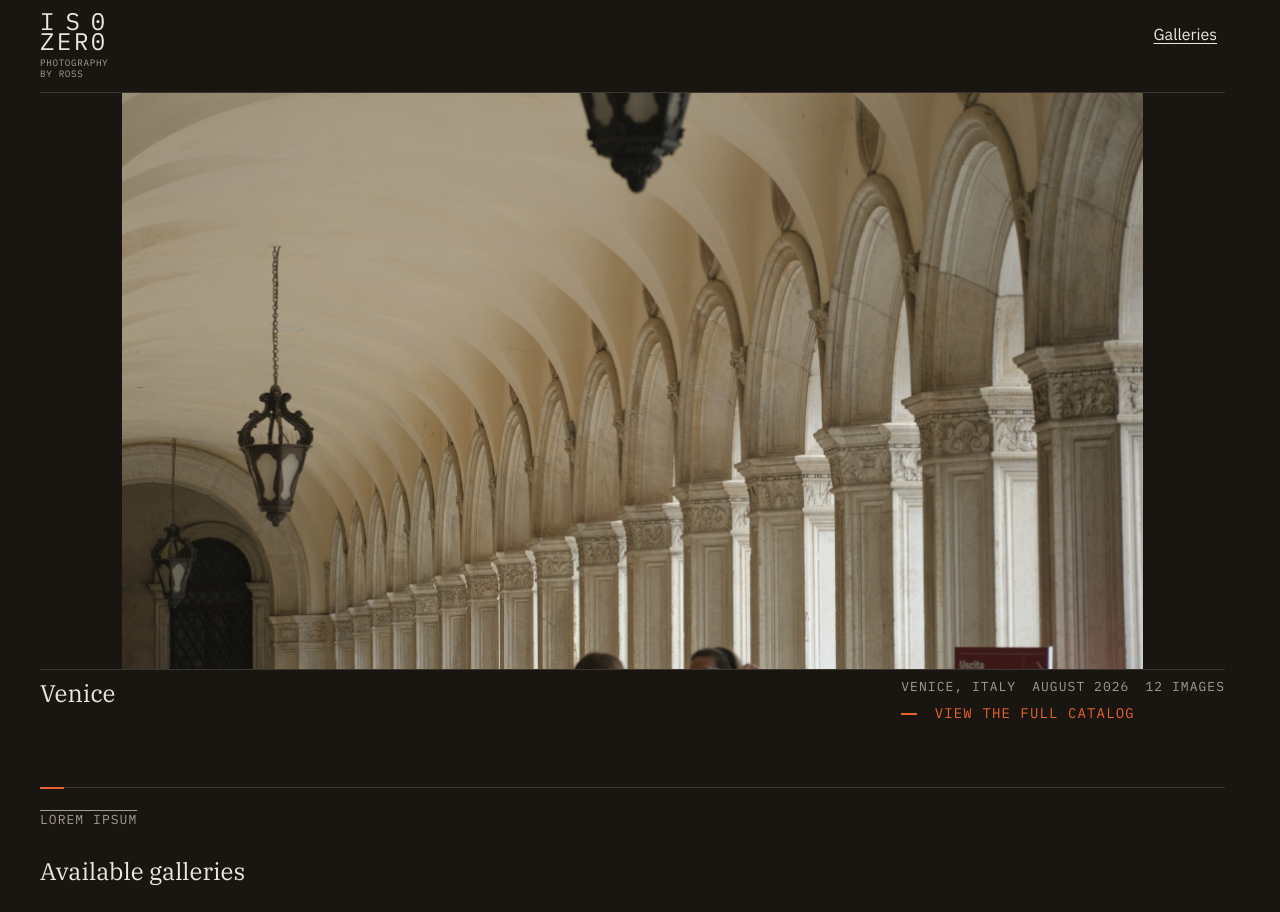
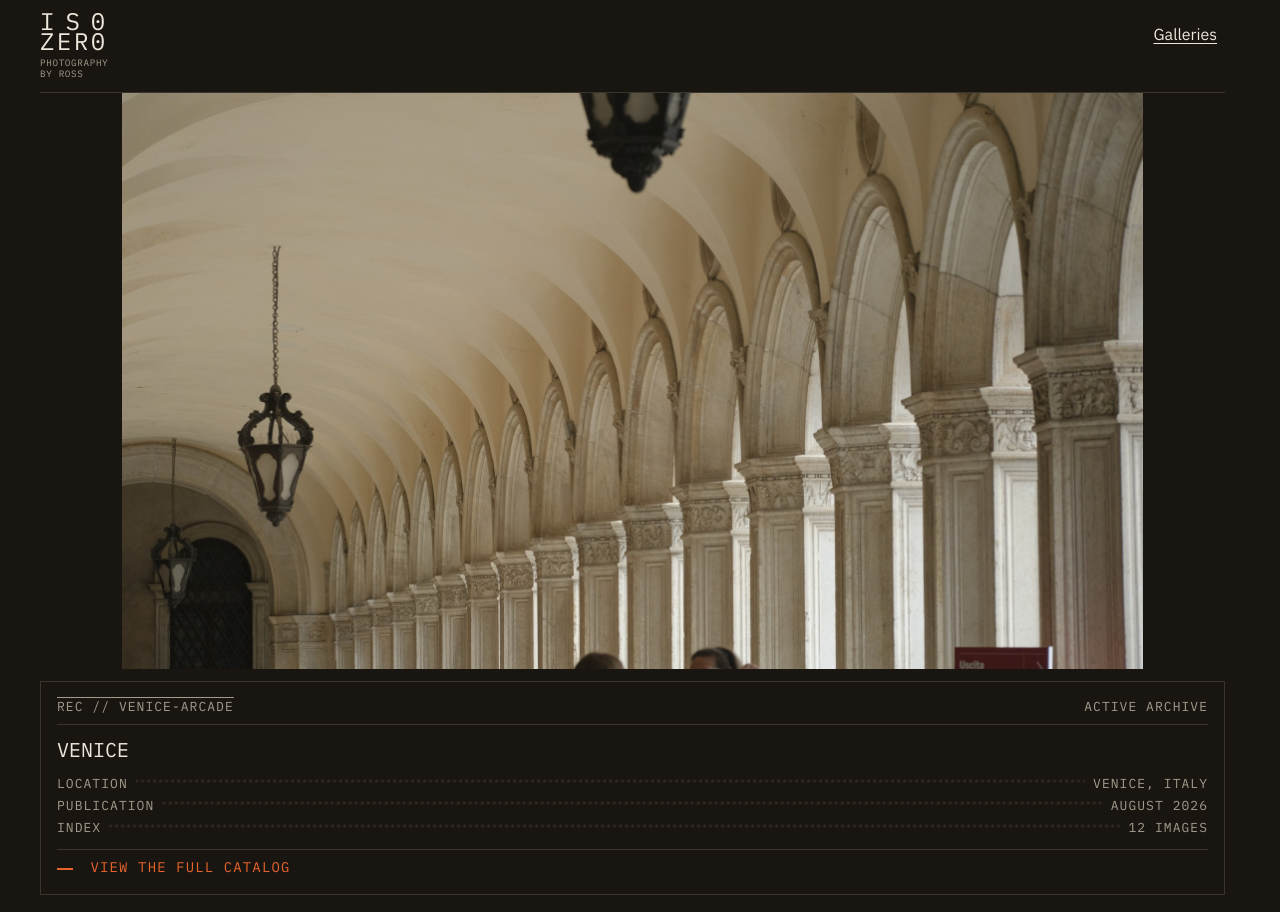
Before and after one commit to rsstdd/iso-zero, an Astro site: page / in a window 1280 px wide. Shown: the top 912 px of the page. Built offline with nearby package versions, Linux system fonts and the light colour scheme; Astro itself is replaced by a stand-in of ours; grey boxes are pictures that could not be loaded.

Commit message:
create new dataplate styles

```diff
--- a/src/components/DataPlate.astro
+++ b/src/components/DataPlate.astro
@@ -1,11 +1,29 @@
 ---
+interface SpecItem {
+  readonly label: string;
+  readonly value: string;
+}
+
 interface Props {
   readonly as?: "div" | "figcaption" | "footer";
   readonly labelledBy?: string;
+  readonly id?: string;
+  readonly status?: string;
+  readonly title?: string;
+  readonly specs?: readonly SpecItem[];
   readonly class?: string;
 }
 
-const { as = "div", labelledBy, class: className }: Props = Astro.props;
+const {
+  as = "div",
+  labelledBy,
+  id,
+  status,
+  title,
+  specs = [],
+  class: className,
+}: Props = Astro.props;
+
 const supportedElements = new Set(["div", "figcaption", "footer"]);
 
 if (!supportedElements.has(as)) {
@@ -13,11 +31,115 @@ if (!supportedElements.has(as)) {
 }
 
 const Component = as;
+const hasHeader = id || status;
+const hasBody = title || specs.length > 0;
 ---
 
 <Component
   class:list={["data-plate", className]}
   aria-labelledby={labelledBy || undefined}
 >
-  <slot />
+  {
+    hasHeader && (
+      <div class="plate-header">
+        {id && <span class="plate-id overline">{id}</span>}
+        {status && <span class="plate-status mono">{status}</span>}
+      </div>
+    )
+  }
+
+  {
+    hasBody ? (
+      <div class="plate-body">
+        {title && <h3 class="h3 plate-title">{title}</h3>}
+        {specs.length > 0 && (
+          <dl class="plate-specs">
+            {specs.map((spec) => (
+              <div class="spec-row">
+                <dt class="font-mono">{spec.label}</dt>
+                <span class="spec-dots font-mono" aria-hidden="true" />
+                <dd class="font-mono">{spec.value}</dd>
+              </div>
+            ))}
+          </dl>
+        )}
+        <slot />
+      </div>
+    ) : (
+      <slot />
+    )
+  }
 </Component>
+
+<style>
+  .data-plate {
+    display: flex;
+    flex-direction: column;
+    gap: var(--space-3);
+    padding: var(--space-4);
+    border: 1px solid var(--border-c);
+    border-radius: 0;
+    background: transparent;
+    font-family: var(--font-mono);
+  }
+
+  .plate-header {
+    display: flex;
+    justify-content: space-between;
+    align-items: center;
+    font-size: var(--text-overline);
+    letter-spacing: var(--tracking-overline);
+    color: var(--text-muted);
+    border-bottom: 1px solid var(--border-c);
+    padding-bottom: var(--space-2);
+  }
+
+  .plate-body {
+    display: flex;
+    flex-direction: column;
+    gap: var(--space-3);
+  }
+
+  .plate-title {
+    font-family: var(--font-mono);
+    font-size: var(--text-h3);
+    font-weight: 600;
+    text-transform: uppercase;
+    color: var(--text);
+    margin: 0;
+  }
+
+  .plate-specs {
+    display: flex;
+    flex-direction: column;
+    gap: var(--space-1);
+    margin: 0;
+  }
+
+  .spec-row {
+    display: flex;
+    align-baseline: baseline;
+    gap: var(--space-2);
+  }
+
+  .spec-row dt {
+    flex-shrink: 0;
+  }
+
+  .spec-row dd {
+    margin: 0;
+    flex-shrink: 0;
+  }
+
+  .spec-dots {
+    display: block;
+    flex-grow: 1;
+    min-width: 1rem;
+    height: 1em;
+    background-image: radial-gradient(var(--border-c) 35%, transparent 40%);
+    background-size: 6px 6px;
+    background-repeat: repeat-x;
+    background-position: center;
+    opacity: 0.6;
+  }
+</style>
--- a/src/components/FeaturedGallery.astro
+++ b/src/components/FeaturedGallery.astro
@@ -122,21 +122,29 @@ const href = `/galleries/${slug}/`;
       fetchpriority="high"
       decoding="async"
     />
-    <DataPlate as="figcaption" class="featured-gallery__plate">
-      <h2 id="featured-title" class="h2 featured-gallery__title">
-        {title}
-      </h2>
+    <DataPlate
+      as="figcaption"
+      class="featured-gallery__plate"
+      id={`REC // ${gallery.hero.id.toUpperCase()}`}
+      status="ACTIVE ARCHIVE"
+      title={title}
+      specs={[
+        { label: "LOCATION", value: location },
+        { label: "PUBLICATION", value: publication },
+        { label: "INDEX", value: imageCount },
+      ]}
+    >
       <span id="featured-image-description" class="visually-hidden">
         {alt}
       </span>
-      <span id="featured-meta" class="featured-gallery__meta mono">
-        <span>{location}</span>
-        <time datetime={publicationDateTime}>{publication}</time>
-        <span>{imageCount}</span>
-      </span>
-      <span id="featured-action" class="standalone">
-        View the full catalog
-      </span>
+      <time datetime={publicationDateTime} class="visually-hidden">
+        {publication}
+      </time>
+      <div class="plate-footer">
+        <span id="featured-action" class="standalone">
+          View the full catalog
+        </span>
+      </div>
     </DataPlate>
   </figure>
 </a>
@@ -152,10 +160,6 @@ const href = `/galleries/${slug}/`;
       text-decoration: none;
     }
 
-    .featured-gallery__title:hover {
-      text-decoration: underline;
-    }
-
     .featured-gallery:visited,
     .featured-gallery:hover {
       color: var(--text);
@@ -167,6 +171,7 @@ const href = `/galleries/${slug}/`;
       border-radius: 0;
       background: transparent;
       box-shadow: none;
+      margin: 0;
     }
 
     .featured-gallery > figure > picture {
@@ -191,34 +196,16 @@ const href = `/galleries/${slug}/`;
     }
 
     .featured-gallery__plate {
-      display: grid;
-      grid-template-columns: minmax(0, 1fr);
-      gap: 1rem;
+      margin-top: var(--space-3);
     }
 
-    .featured-gallery__meta {
-      display: flex;
-      min-inline-size: 0;
-      flex-wrap: wrap;
-      gap: 0.25rem 1rem;
+    .plate-footer {
+      padding-top: var(--space-2);
+      border-top: 1px solid var(--border-c);
     }
 
-    @media (min-width: 48rem) {
-      .featured-gallery__plate {
-        grid-template-columns: minmax(0, 1fr) max-content;
-        column-gap: 2rem;
-        row-gap: 0.5rem;
-      }
-
-      .featured-gallery__plate > #featured-title {
-        grid-column: 1;
-        grid-row: 1 / span 2;
-      }
-
-      .featured-gallery__meta,
-      .featured-gallery__action {
-        grid-column: 2;
-      }
+    .featured-gallery__plate #featured-action:hover {
+      text-decoration: underline;
     }
   }
 </style>
```
